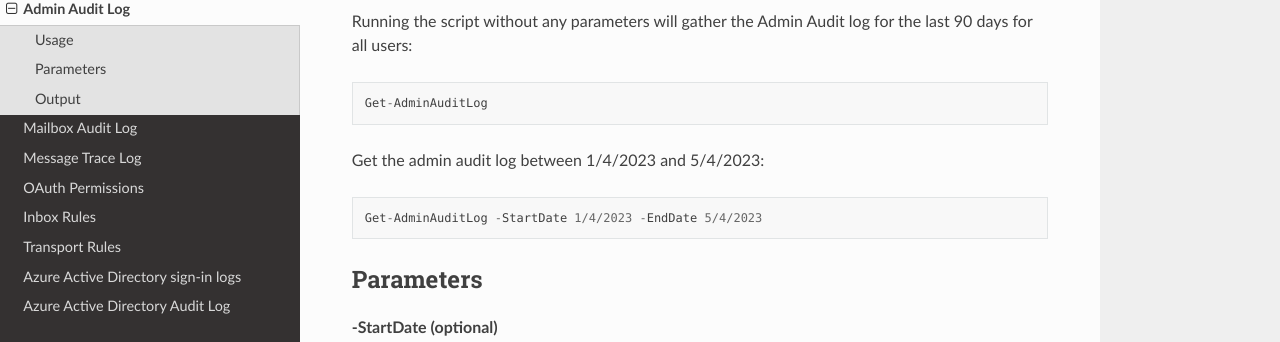
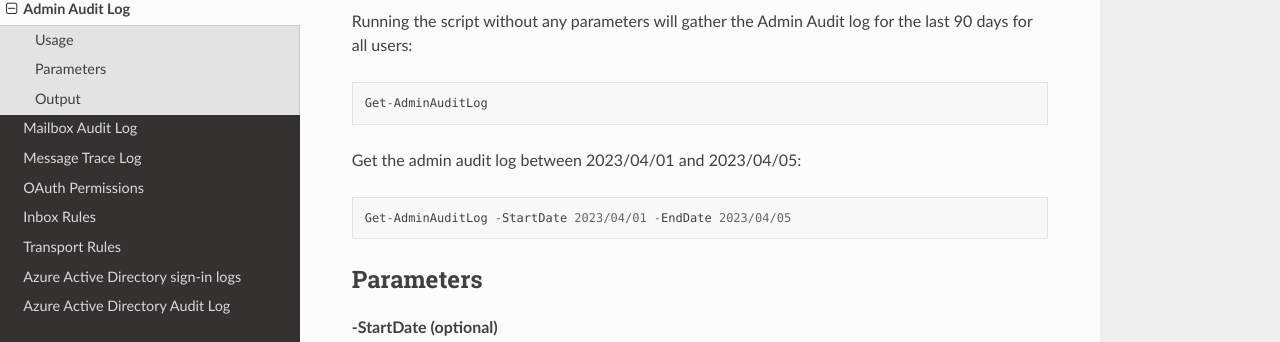
Before and after one commit to invictus-ir/Microsoft-Extractor-Suite, a Sphinx documentation site: the page built from docs/source/functionality/AdminAuditLog.rst, in a window 1280 px wide and 1108 px high. Shown: the part 302-644 px from the top of the window. Built offline with Sphinx 7.4.7 and the Read the Docs theme 2.0.0, drawn with Linux system fonts in a browser that asks for light colours.

Commit message:
Update AdminAuditLog.rst
Date is only accepted in YYYY/MM/DD format

```diff
--- a/docs/source/functionality/AdminAuditLog.rst
+++ b/docs/source/functionality/AdminAuditLog.rst
@@ -10,10 +10,10 @@ Running the script without any parameters will gather the Admin Audit log for th
 
    Get-AdminAuditLog
 
-Get the admin audit log between 1/4/2023 and 5/4/2023:
+Get the admin audit log between 2023/04/01 and 2023/04/05:
 ::
 
-   Get-AdminAuditLog -StartDate 1/4/2023 -EndDate 5/4/2023
+   Get-AdminAuditLog -StartDate 2023/04/01 -EndDate 2023/04/05
 
 Parameters
 """"""""""""""""""""""""""
```
